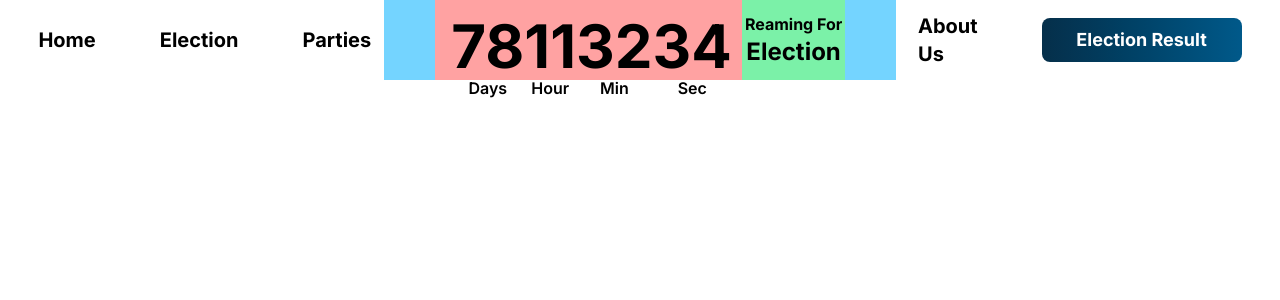
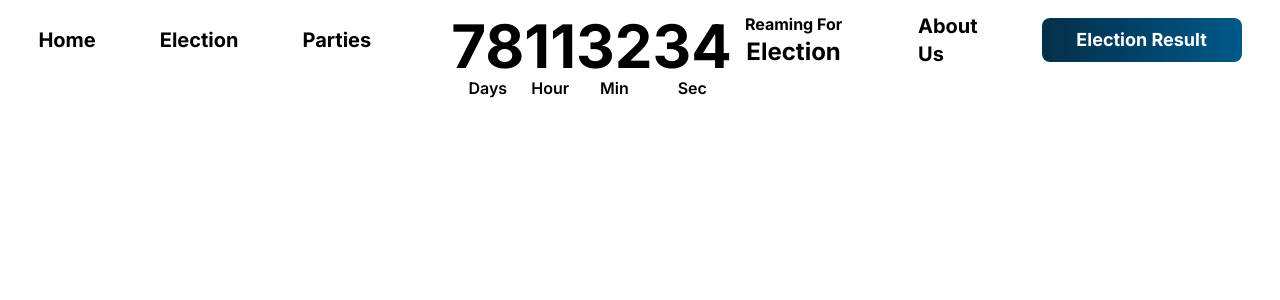
Before and after one commit to Ethiopian-inspired/National-Election---E-vote, a Django app: page /election/ in a window 1280 px wide. Shown: the top 300 px of the page. Run offline with Django 5.2, Linux system fonts and the light colour scheme; style sheets or scripts are compiled from the project's sources.

Commit message:
feat: Finish nav center

```diff
--- a/core/templates/public/Pages/SubPages/Election.html
+++ b/core/templates/public/Pages/SubPages/Election.html
@@ -4,8 +4,8 @@
 {% block title %} EVNP - Election {% endblock  %}
 
 {% block NavCenter %}
-    <div class="bg-sky-300 w-full h-full flex justify-center items-center">
-        <div class="w-[60%] h-full p-4 bg-red-300 flex justify-between items-start">
+    <div class="w-full h-full flex justify-center items-center">
+        <div class="w-[60%] h-full p-4 flex justify-between items-start">
             <ul class="flex flex-col justify-center items-center">
                 <li class="text-6xl inter_Bold">78</li>
                 <li class="inter_SemiBold">Days</li>
@@ -27,7 +27,7 @@
             </ul>
         </div>
 
-        <div class="w-[20%] h-full flex flex-col justify-center items-center bg-green-300">
+        <div class="w-[20%] h-full flex flex-col justify-center items-center">
             <p class="inter_Bold p-0">Reaming For</p>
             <p class="inter_Bold text-2xl">Election</p>
         </div>
```
